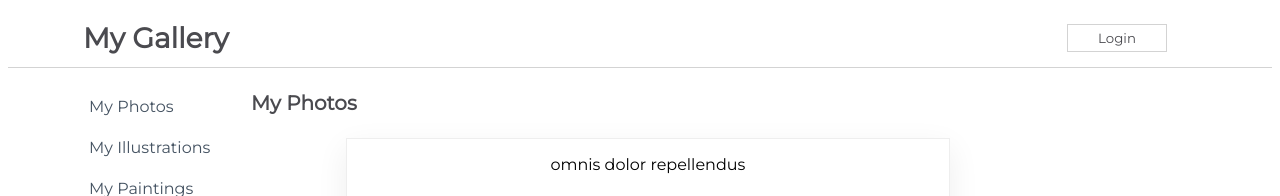
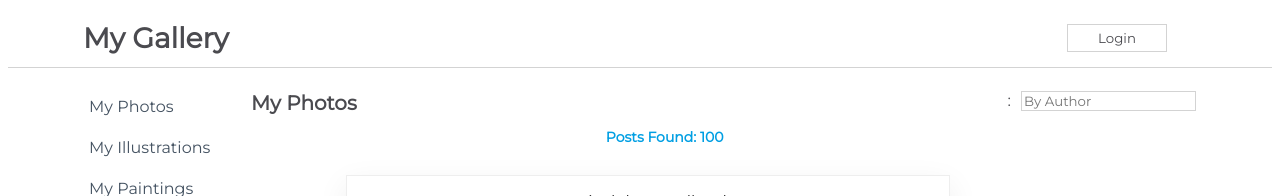
Before and after one commit to RobWar-code/react-challenge-1, a React (Create React App) app in the folder my-app/: page / in a window 1280 px wide. Shown: the top 196 px of the page. Built offline with nearby package versions, Linux system fonts and the light colour scheme.

Commit message:
Add search feature to contents

```diff
--- a/my-app/src/components/Content.js
+++ b/my-app/src/components/Content.js
@@ -7,12 +7,25 @@ export class Content extends Component {
   constructor(props) {
     super(props);
     this.state = {
-      isLoaded: false
+      isLoaded: false,
+      posts: []
     }
+  }
+
+  handleAuthorChange = (event) => {
+    let filteredPosts = savedPosts.savedPosts.filter((post) => {
+      return post.name.toLowerCase().includes(event.target.value.toLowerCase())
+    })
+    this.setState({
+      posts: filteredPosts
+    })
   }
 
   componentDidMount() {
     setTimeout(() => {this.setState({isLoaded: true})}, 2000)
+    this.setState({
+      posts: savedPosts.savedPosts
+    })
   }
 
   render() {
@@ -20,8 +33,13 @@ export class Content extends Component {
       <div className={css.Content}>
         <div className={css.TitleBar}>
             <h1>My Photos</h1>
+            <form>
+              <label htmlFor="id-author">:</label>
+              <input id="id-author" placeholder="By Author" onChange={(event) => {handleAuthorChange(event)}} />
+            </form>
+            <h4>Posts Found: {this.state.posts.length}</h4>
         </div>
-        <ImageList posts={savedPosts.savedPosts} isLoaded={this.state.isLoaded}/>
+        <ImageList posts={this.state.posts} isLoaded={this.state.isLoaded}/>
       </div>
     )
   }
```
